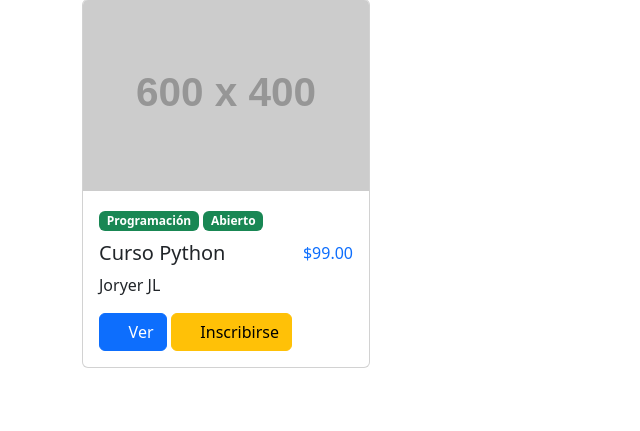
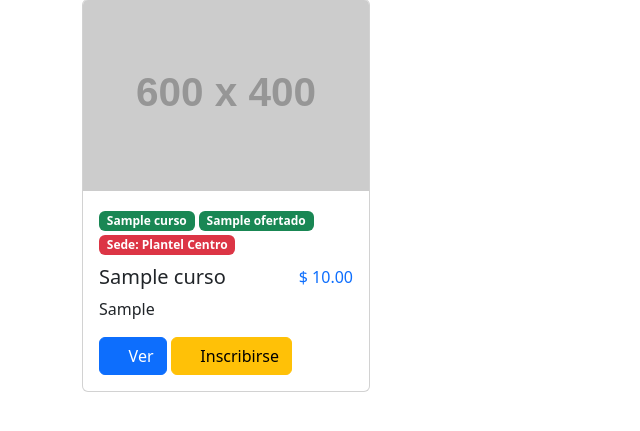
Before and after one commit to JoryerJL/Sistema_Inscripciones_Django, a Django app: page / in a window 1280 px wide. Shown: the part 159-590 px from the top of the page, without its empty margins (0-640 px from the left). Run offline with Django 5.2, Linux system fonts and the light colour scheme; tables that the repository leaves empty hold one stand-in row (values such as "Sample post"); grey boxes labelled with a size stand in for pictures from a placeholder-image service; some libraries are stand-ins or nearby versions; some web fonts are replaced.

Commit message:
agregar list y detalle de curso

```diff
--- a/website/templates/website/index.html
+++ b/website/templates/website/index.html
@@ -5,21 +5,28 @@
             <div class="col">
                 <h1>¡Bienvenido!</h1>
                 <h2>Cursos Activos</h2>
-
+                {% for course in  course_list %}
                     <div class="card" style="width: 18rem;">
+                        <a href="{% url 'website:detail_course' course.pk %}">
                             <img src="https://placehold.co/600x400" class="card-img-top" alt="...">
+                        </a>
                         <div class="card-body">
                             <div style="margin-bottom: 10px">
-                        <span class="badge text-bg-success text-wrap">Programación</span>
-                        <span class="badge text-bg-success text-wrap">Abierto</span>
+                                <span class="badge text-bg-success text-wrap">{{ course.curso.categoria }}</span>
+                                <span class="badge text-bg-success text-wrap">{{ course.estatus }}</span>
+                                <span class="badge text-bg-danger text-wrap">Sede: {{ course.get_sede_display }}</span>
                             </div>
-                        <span class="text-primary float-end">$99.00</span>
-                        <h5 class="card-title">Curso Python</h5>
-                        <p class="card-text">Joryer JL</p>
-                        <a href="{% url 'website:detail_course' %}" class="btn btn-primary"><i class="fa-solid fa-circle-info"></i> Ver</a>
-                        <a href="{% url 'website:inscripcion_course' %}" class="btn btn-warning"><i class="fa-solid fa-book"></i> Inscribirse</a>
+                            <span class="text-primary float-end">$ {{ course.precio }}</span>
+                            <h5 class="card-title">{{ course.curso }}</h5>
+                            <p class="card-text">{{ course.instructor }}</p>
+                            <a href="{% url 'website:detail_course' course.pk %}" class="btn btn-primary"><i
+                                    class="fa-solid fa-circle-info"></i> Ver</a>
+                            <a href="{% url 'website:inscripcion_course' %}" class="btn btn-warning"><i
+                                    class="fa-solid fa-book"></i> Inscribirse</a>
                         </div>
                     </div>
+                {% endfor %}
+
             </div>
         </div>
     </div>
--- a/website/urls.py
+++ b/website/urls.py
@@ -7,7 +7,7 @@ app_name = 'website'
 
 urlpatterns = [
     path('', index_website, name='index'),
-    path('detail_course/', detail_course, name='detail_course'),
+    path('detalle-curso/<int:pk>/', detail_course, name='detail_course'),
     path('logout/', logout_view, name='logout_view'),
     path('registro_alumno/', registro_alumno, name='registro_alumno'),
     path('inscripcion/', inscripcion_alumno, name='inscripcion_course'),
--- a/website/views.py
+++ b/website/views.py
@@ -5,14 +5,25 @@ from django.contrib.auth.forms import UserCreationForm
 from django.shortcuts import render, redirect
 from django.views.generic import TemplateView
 from .forms import *
+from cursos.models import *
 
 
 # Create your views here.
 def index_website(request):
-    return render(request, 'website/index.html')
+    course_list = CursoOfertado.objects.filter(estatus=1)
+    context = {
+        'course_list': course_list,
+        'title' : 'Academy'
+    }
+    return render(request, 'website/index.html', context)
 
-def detail_course(request):
-    return render(request, 'website/detail_course.html')
+def detail_course(request, pk):
+    course = CursoOfertado.objects.get(pk=1)
+    context = {
+        'course': course,
+        'title' : course.curso.titulo
+    }
+    return render(request, 'website/detail_course.html', context)
 
 def registro_alumno(request):
     form = UserCreationForm()
@@ -24,7 +35,8 @@ def registro_alumno(request):
         else:
             print(form.errors)
     context = {
-        'form': form
+        'form': form,
+        'title' : 'Registro de Alumno'
     }
     return render(request, 'registration/registro_alumno.html', context)
 def logout_view(request):
```
Also changed, not shown: website/templates/website/detail_course.html (+6 -6 lines), cursos/migrations/0007_curso_categoria.py (added), 1 other file. Lines whose indentation alone changed are shown as unchanged.
